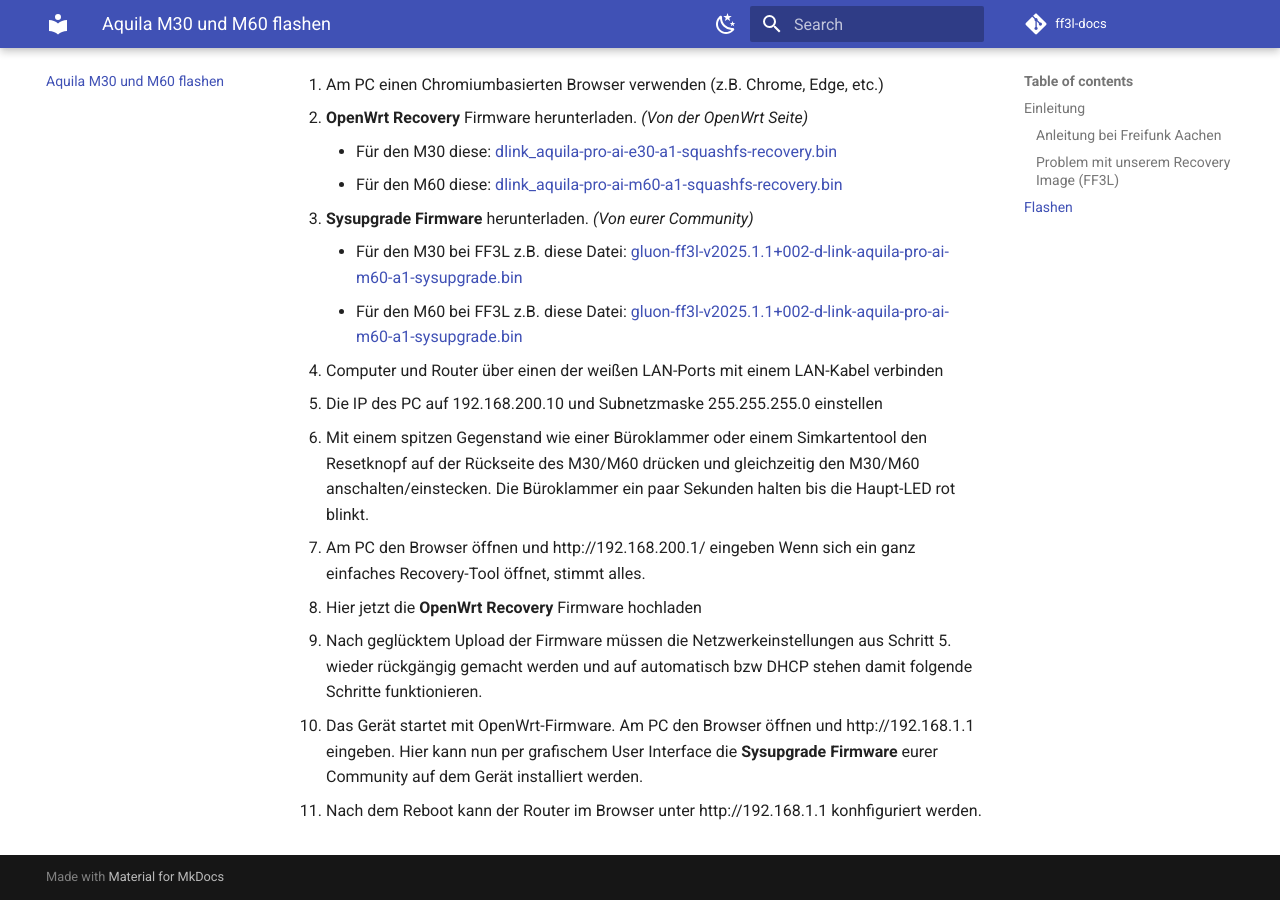
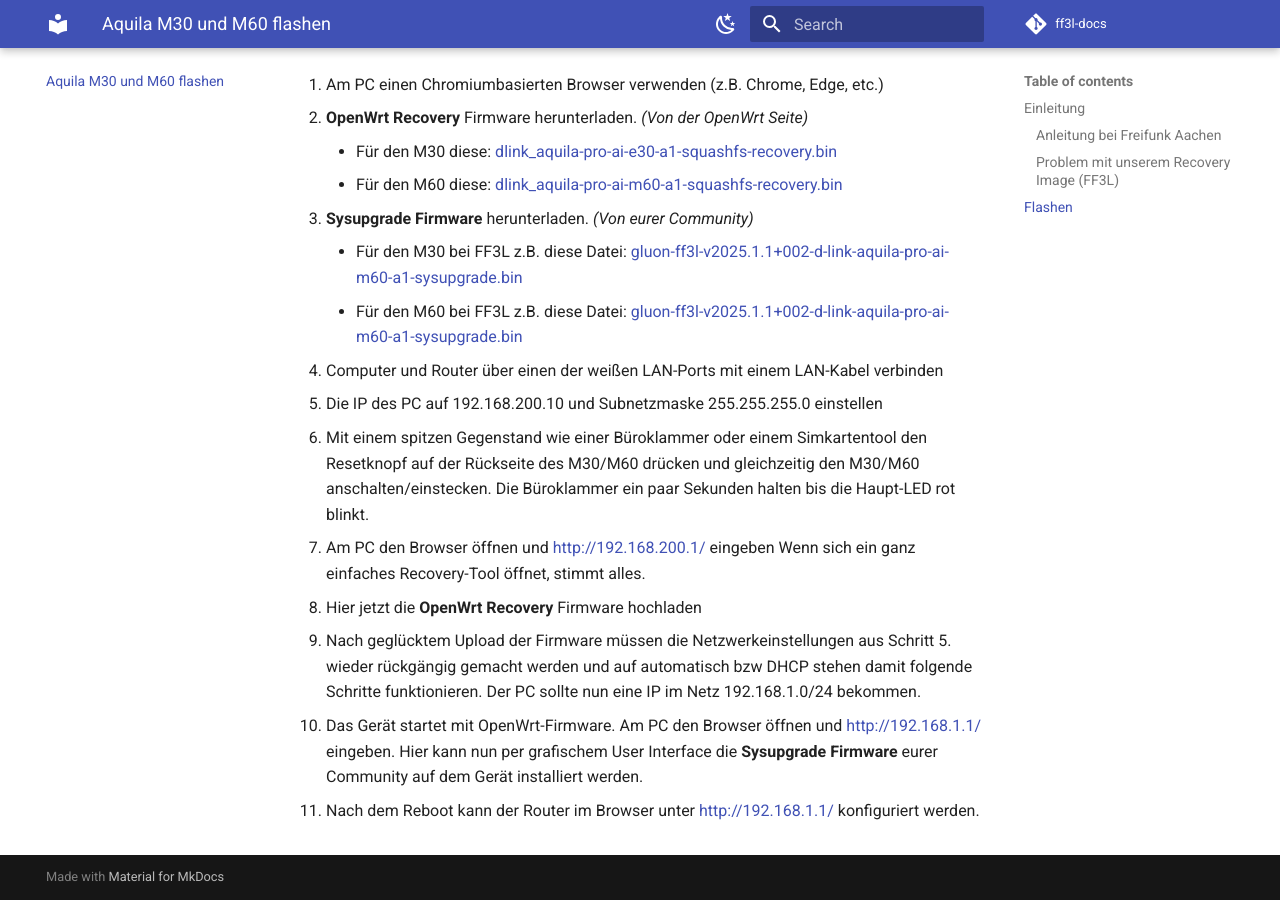
Before and after one commit to tbuss/ff3l-docs, an MkDocs documentation site: the page built from docs/flash_m30_m60.md, in a window 1280 px wide and 900 px high, scrolled down 992 px. Built offline with MkDocs 1.6.1 and Material for MkDocs 9.7.7, drawn with Linux system fonts in a browser that asks for light colours; comment, search, counter and statistics services are not loaded.

Commit message:
reformat

```diff
--- a/docs/flash_m30_m60.md
+++ b/docs/flash_m30_m60.md
@@ -38,8 +38,8 @@ _Ich weiß noch nicht wieso das so ist, werde aber versuchen es herauszufinden._
 
 3. **Sysupgrade Firmware** herunterladen. _(Von eurer Community)_
 
-      - Für den M30 bei FF3L z.B. diese Datei: [gluon-ff3l-v2025.1.1+002-d-link-aquila-pro-ai-m60-a1-sysupgrade.bin](https://freifunk-firmware.de/?q=D-Link%E2%81%A3%20Aquila%C2%A0Pro%C2%A0AI%C2%A0M30%E2%81%A3%20a1%E2%81%A3)
-      - Für den M60 bei FF3L z.B. diese Datei: [gluon-ff3l-v2025.1.1+002-d-link-aquila-pro-ai-m60-a1-sysupgrade.bin](https://freifunk-firmware.de/?q=D-Link%E2%81%A3%20Aquila%C2%A0Pro%C2%A0AI%C2%A0M60%E2%81%A3%20a1%E2%81%A3)
+      - Für den M30 bei FF3L z.B. diese Datei: [gluon-ff3l-v2025.1.1+002-d-link-aquila-pro-ai-m60-a1-sysupgrade.bin](https://freifunk-firmware.de/images-release/stable/sysupgrade/gluon-ff3l-v2025.1.1%2B002-d-link-aquila-pro-ai-m30-a1-sysupgrade.bin)
+      - Für den M60 bei FF3L z.B. diese Datei: [gluon-ff3l-v2025.1.1+002-d-link-aquila-pro-ai-m60-a1-sysupgrade.bin](https://freifunk-firmware.de/images-release/stable/sysupgrade/gluon-ff3l-v2025.1.1%2B002-d-link-aquila-pro-ai-m60-a1-sysupgrade.bin)
 
 4. Computer und Router über einen der weißen LAN-Ports mit einem LAN-Kabel verbinden
 
@@ -48,14 +48,14 @@ _Ich weiß noch nicht wieso das so ist, werde aber versuchen es herauszufinden._
 6. Mit einem spitzen Gegenstand wie einer Büroklammer oder einem Simkartentool den Resetknopf auf der Rückseite des M30/M60 drücken und gleichzeitig den M30/M60 anschalten/einstecken.
 Die Büroklammer ein paar Sekunden halten bis die Haupt-LED rot blinkt.
 
-1. Am PC den Browser öffnen und http://192.168.200.1/ eingeben
+1. Am PC den Browser öffnen und [http://192.168.200.1/](http://192.168.200.1/) eingeben
    Wenn sich ein ganz einfaches Recovery-Tool öffnet, stimmt alles.
 
 2. Hier jetzt die **OpenWrt Recovery** Firmware hochladen
 
-3.  Nach geglücktem Upload der Firmware müssen die Netzwerkeinstellungen aus Schritt 5. wieder rückgängig gemacht werden und auf automatisch bzw DHCP stehen damit folgende Schritte funktionieren.
+3.  Nach geglücktem Upload der Firmware müssen die Netzwerkeinstellungen aus Schritt 5. wieder rückgängig gemacht werden und auf automatisch bzw DHCP stehen damit folgende Schritte funktionieren. Der PC sollte nun eine IP im Netz 192.168.1.0/24 bekommen.
 
-4.    Das Gerät startet mit OpenWrt-Firmware. Am PC den Browser öffnen und http://192.168.1.1 eingeben.
+4.    Das Gerät startet mit OpenWrt-Firmware. Am PC den Browser öffnen und [http://192.168.1.1/](http://192.168.1.1/) eingeben.
  Hier kann nun per grafischem User Interface die **Sysupgrade Firmware** eurer Community auf dem Gerät installiert werden.
 
-1.    Nach dem Reboot kann der Router im Browser unter http://192.168.1.1 konhfiguriert werden.
+1.    Nach dem Reboot kann der Router im Browser unter [http://192.168.1.1/](http://192.168.1.1/) konfiguriert werden.
```
